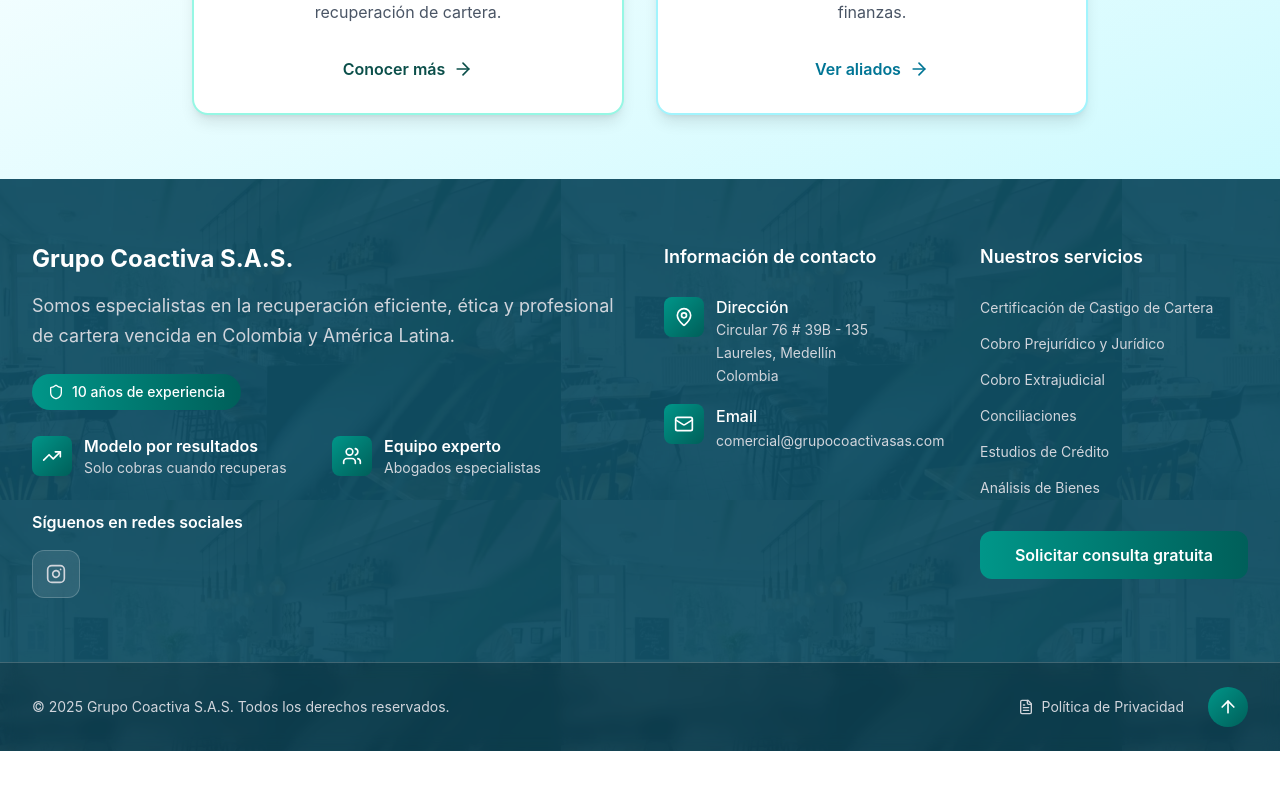
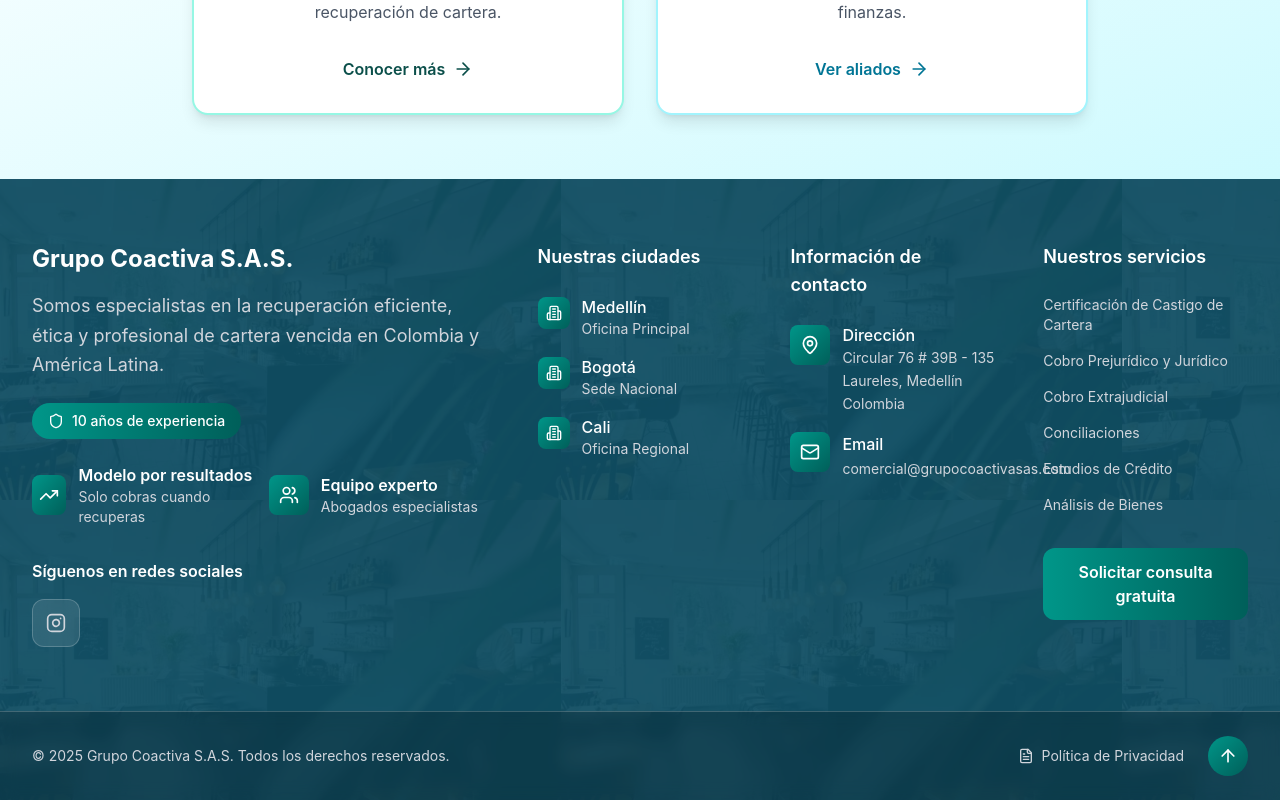
Before and after one commit to CardonaAndres/GrupoCOActivaSAS, a React (Vite) app: page / in a window 1280 px wide. Shown: the part 8031-8831 px from the top of the page. Before the commit the page ends 8782 px from the top, so only its background shows below. Built offline with nearby package versions, Linux system fonts and the light colour scheme.

Commit message:
fix: actualizar enlaces de favicon a imágenes de logo y agregar sección de ciudades en el pie de página

```diff
--- a/src/main/components/MetaTags.tsx
+++ b/src/main/components/MetaTags.tsx
@@ -192,10 +192,10 @@ export const MetaTags = () => {
       <meta name="apple-mobile-web-app-title" content="Cobro Jurídico Colombia" />
 
       {/* Favicon y iconos */}
-      <link rel="icon" type="image/x-icon" href="/favicon.ico" />
-      <link rel="icon" type="image/png" sizes="32x32" href="/favicon-32x32.png" />
-      <link rel="icon" type="image/png" sizes="16x16" href="/favicon-16x16.png" />
-      <link rel="apple-touch-icon" sizes="180x180" href="/apple-touch-icon.png" />
+      <link rel="icon" type="image/x-icon" href="/logo.jpg" />
+      <link rel="icon" type="image/png" sizes="32x32" href="/logo.jpg" />
+      <link rel="icon" type="image/png" sizes="16x16" href="/logo.jpg" />
+      <link rel="apple-touch-icon" sizes="180x180" href="/logo.jpg" />
       <link rel="manifest" href="/site.webmanifest" />
 
       {/* DNS Prefetch para optimización - SIN Google Maps */}
--- a/src/spa/components/Footer.tsx
+++ b/src/spa/components/Footer.tsx
@@ -1,5 +1,5 @@
 import { motion } from 'framer-motion'
-import { MapPin,Mail,Shield,Users,TrendingUp, Instagram ,ArrowUp, FileText } from 'lucide-react'
+import { MapPin,Mail,Shield,Users,TrendingUp, Instagram ,ArrowUp, FileText, Building2 } from 'lucide-react'
 import { styles } from '@/main/assets/ts/styles'
 import { coactiva_config, router } from '@/main/configs/config'
 
@@ -46,7 +46,7 @@ export const Footer = () => {
       >
         {/* Main Footer Content */}
         <div className="max-w-7xl mx-auto px-4 sm:px-6 lg:px-8 py-16">
-          <div className="grid grid-cols-1 md:grid-cols-2 lg:grid-cols-4 gap-8 lg:gap-12">
+          <div className="grid grid-cols-1 md:grid-cols-2 lg:grid-cols-5 gap-8 lg:gap-12">
 
             {/* Company Info */}
             <motion.div variants={itemVariants} className="lg:col-span-2">
@@ -111,6 +111,30 @@ export const Footer = () => {
                     </motion.a>
                   ))}
                 </div>
+              </div>
+            </motion.div>
+
+            {/* Cities Section */}
+            <motion.div variants={itemVariants}>
+              <h4 className={`text-lg font-semibold ${styles.text.white} mb-6`}>
+                Nuestras ciudades
+              </h4>
+              <div className="space-y-4">
+                {[
+                  { name: 'Medellín', description: 'Oficina Principal' },
+                  { name: 'Bogotá', description: 'Sede Nacional' },
+                  { name: 'Cali', description: 'Oficina Regional' }
+                ].map((city, index) => (
+                  <div key={index} className="flex items-start space-x-3">
+                    <div className={`w-8 h-8 rounded-lg bg-gradient-to-br ${styles.gradient.primary} flex items-center justify-center flex-shrink-0 mt-0.5`}>
+                      <Building2 className={`w-4 h-4 ${styles.text.white}`} />
+                    </div>
+                    <div>
+                      <p className={`${styles.text.white} font-medium`}>{city.name}</p>
+                      <p className={`${styles.text.lightGray} text-sm`}>{city.description}</p>
+                    </div>
+                  </div>
+                ))}
               </div>
             </motion.div>
 
```
